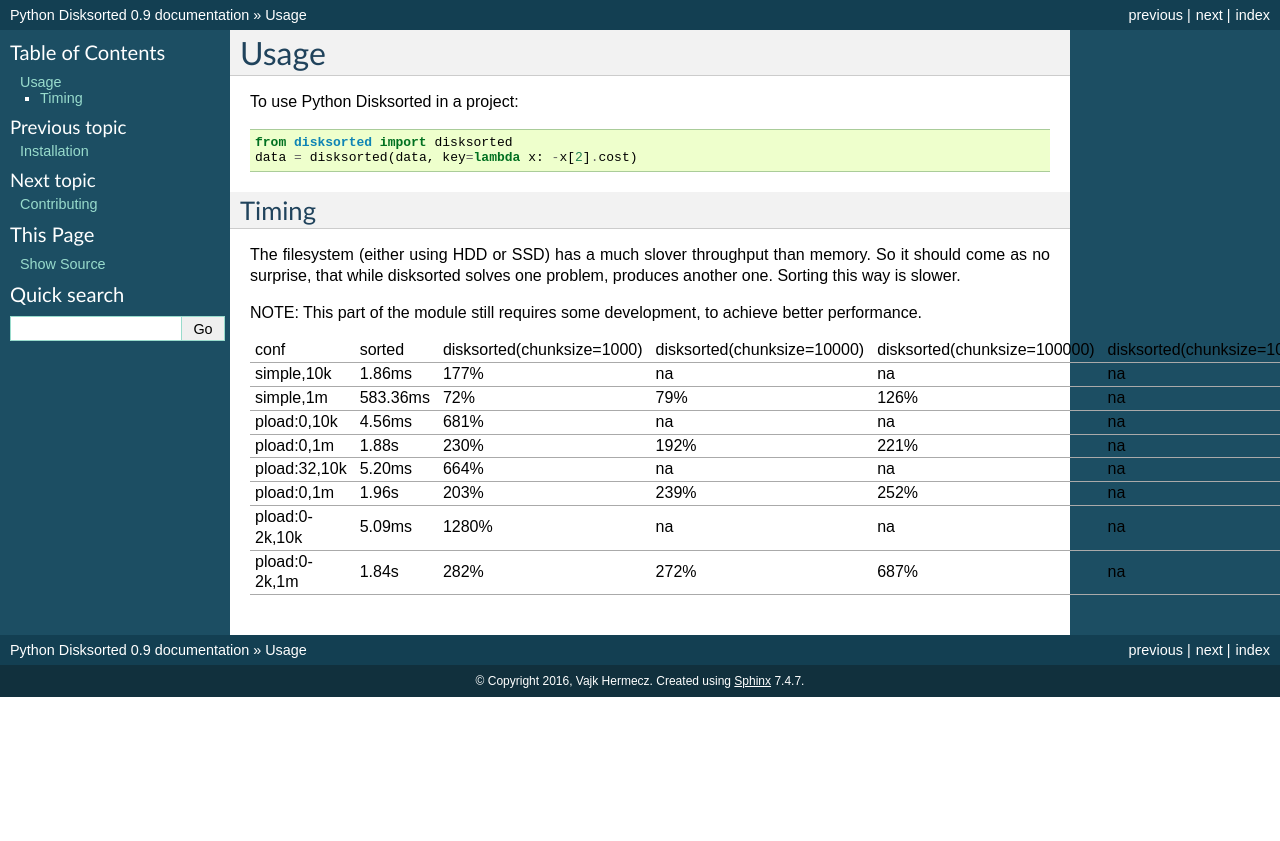
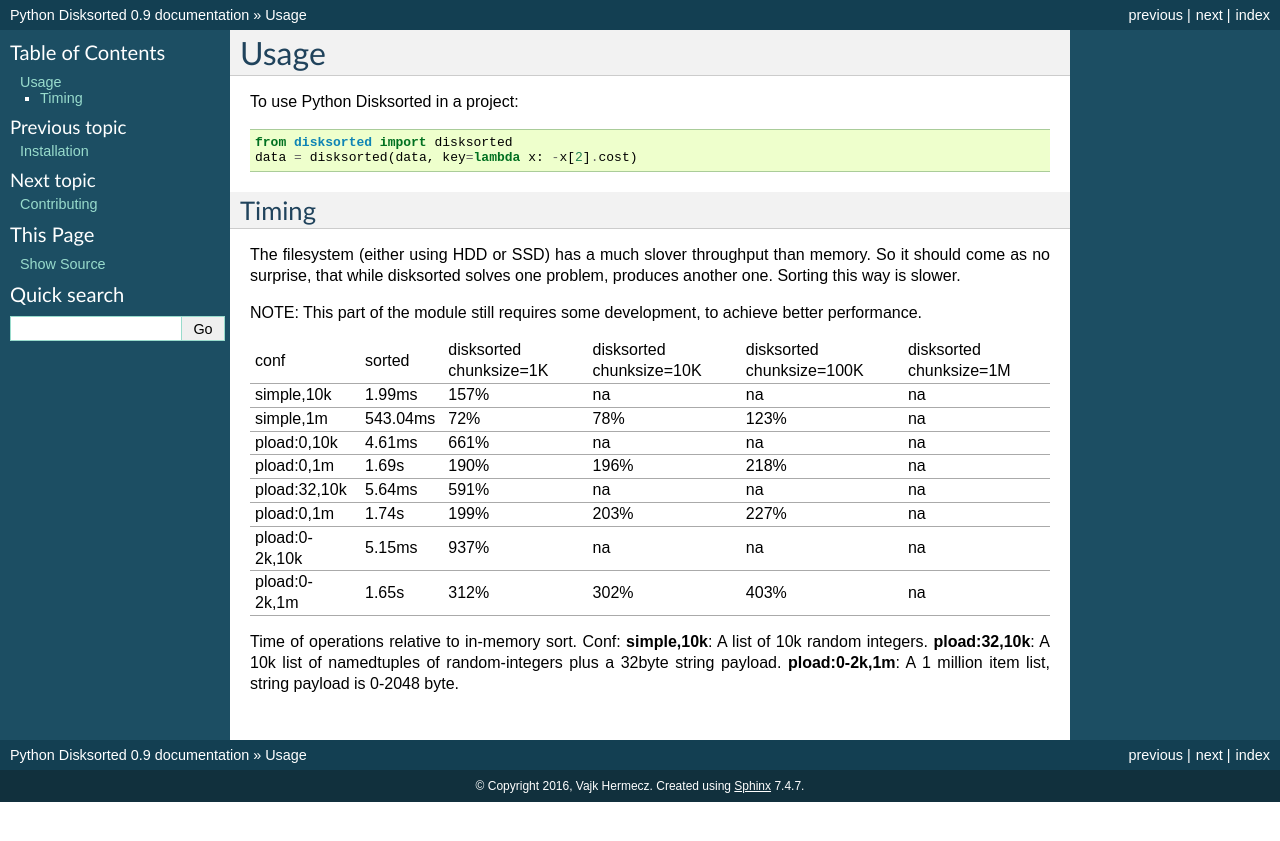
Before and after one commit to vhermecz/python-disksorted, a Sphinx documentation site: the page built from docs/usage.rst, in a window 1280 px wide. Shown: the top 841 px of the page. Built offline with Sphinx 7.4.7, drawn with Linux system fonts in a browser that asks for light colours.

Commit message:
Updating documentation

```diff
--- a/docs/timing.rst
+++ b/docs/timing.rst
@@ -1,11 +1,12 @@
-==============  ========  ==========================  ===========================  ============================  =============================
-conf            sorted    disksorted(chunksize=1000)  disksorted(chunksize=10000)  disksorted(chunksize=100000)  disksorted(chunksize=1000000)
-simple,10k      1.86ms    177%                        na                           na                            na
-simple,1m       583.36ms  72%                         79%                          126%                          na
-pload:0,10k     4.56ms    681%                        na                           na                            na
-pload:0,1m      1.88s     230%                        192%                         221%                          na
-pload:32,10k    5.20ms    664%                        na                           na                            na
-pload:0,1m      1.96s     203%                        239%                         252%                          na
-pload:0-2k,10k  5.09ms    1280%                       na                           na                            na
-pload:0-2k,1m   1.84s     282%                        272%                         687%                          na
-==============  ========  ==========================  ===========================  ============================  =============================
+==============  ========  ============  =============  ==============  ============
+conf            sorted    disksorted    disksorted     disksorted      disksorted
+                          chunksize=1K  chunksize=10K  chunksize=100K  chunksize=1M
+simple,10k      1.99ms    157%          na             na              na
+simple,1m       543.04ms  72%           78%            123%            na
+pload:0,10k     4.61ms    661%          na             na              na
+pload:0,1m      1.69s     190%          196%           218%            na
+pload:32,10k    5.64ms    591%          na             na              na
+pload:0,1m      1.74s     199%          203%           227%            na
+pload:0-2k,10k  5.15ms    937%          na             na              na
+pload:0-2k,1m   1.65s     312%          302%           403%            na
+==============  ========  ============  =============  ==============  ============
--- a/docs/usage.rst
+++ b/docs/usage.rst
@@ -17,3 +17,8 @@
 NOTE: This part of the module still requires some development, to achieve better performance.
 
 .. include:: timing.rst
+
+Time of operations relative to in-memory sort. Conf:
+**simple,10k**: A list of 10k random integers.
+**pload:32,10k**: A 10k list of namedtuples of random-integers plus a 32byte string payload.
+**pload:0-2k,1m**: A 1 million item list, string payload is 0-2048 byte.
```
Also changed, not shown: README.rst (+6 -5 lines), generate_timing.py (+18 -7 lines).
